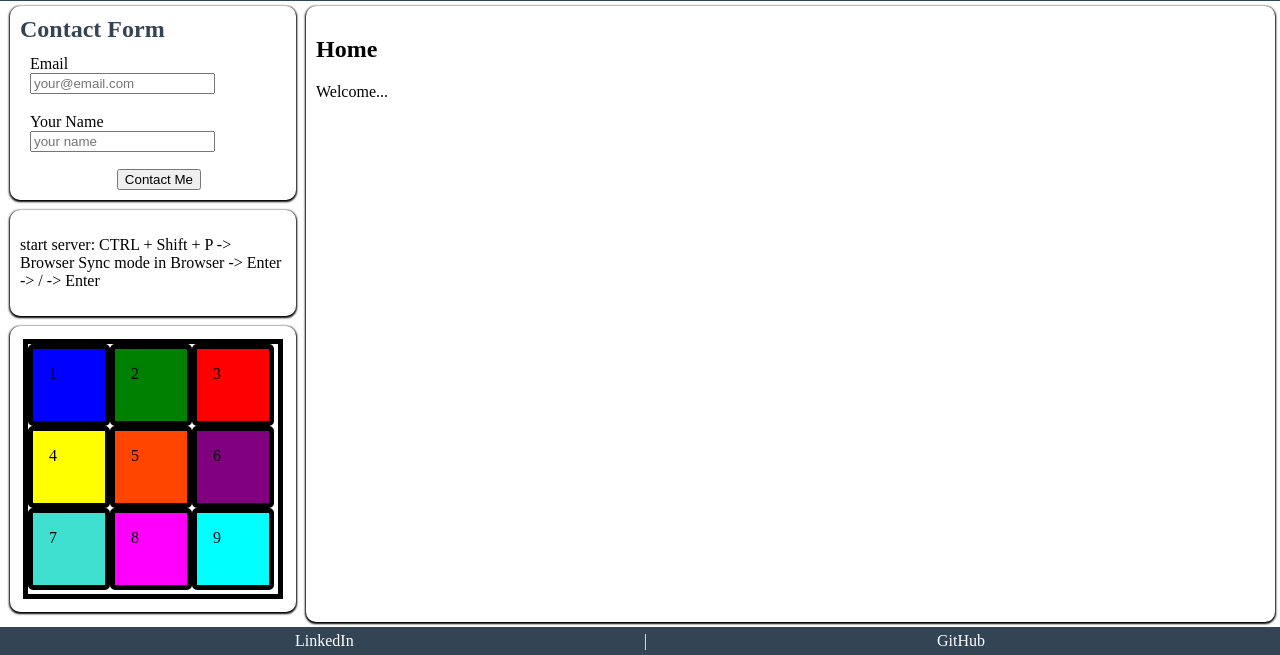
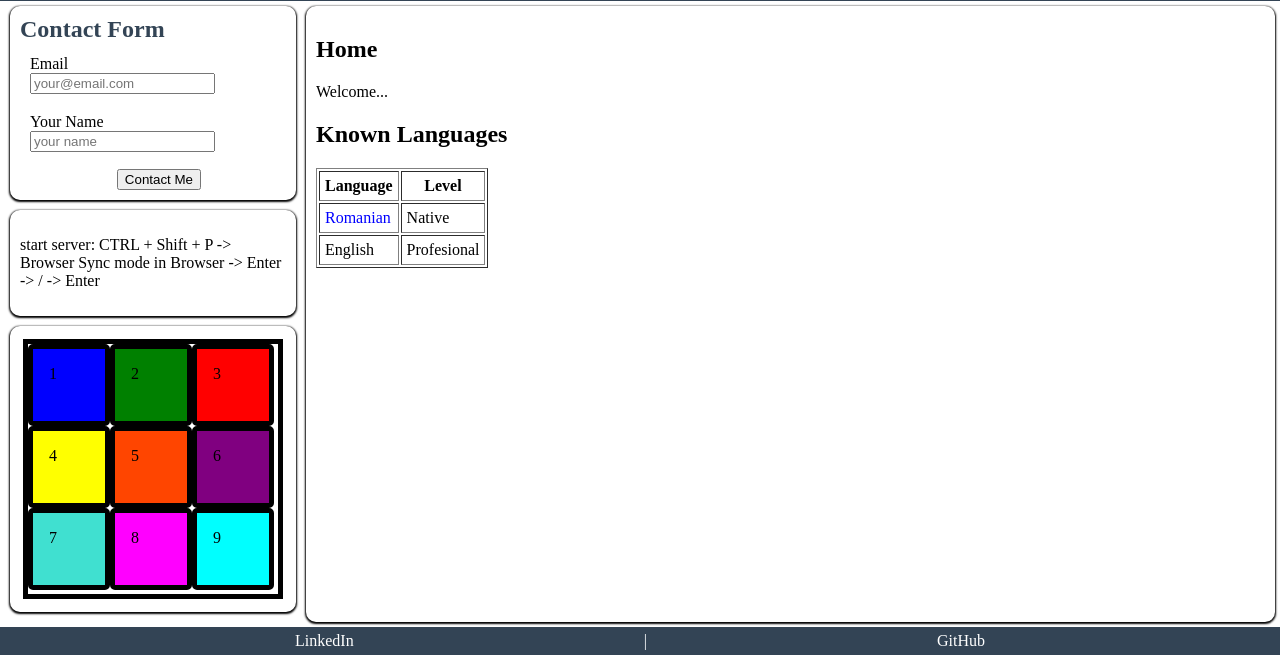
Before and after one commit to raresrobotin/raresrobotin.github.io, a plain HTML site: page index.html in a window 1280 px wide. Both pictures are taken after a click on the link "Languages". Shown: the part 172-827 px from the top of the page. Drawn offline with Linux system fonts and the light colour scheme.

Commit message:
prima functie JS

```diff
--- a/index.html
+++ b/index.html
@@ -27,7 +27,7 @@
         <li><a href="#" class="active">HOME</a></li>
         <li><a href="#">Skills</a></li>
         <li><a href="#">Projects</a></li>
-        <li><a href="#">Languages</a></li>
+        <li><a href="#" onclick="showLanguages()">Languages</a></li>
       </ul>
     </header>
 
@@ -102,7 +102,7 @@
           <p>pct.pct.pct</p>
         </div>
 
-        <div style="display: none">
+        <div id="languages" style="display: none">
           <h2>Known Languages</h2>
           <table border="1">
             <tr>
--- a/index.js
+++ b/index.js
@@ -0,0 +1,4 @@
+function showLanguages() {
+  var page = document.getElementById("languages");
+  page.style.display = "block";
+}
```
